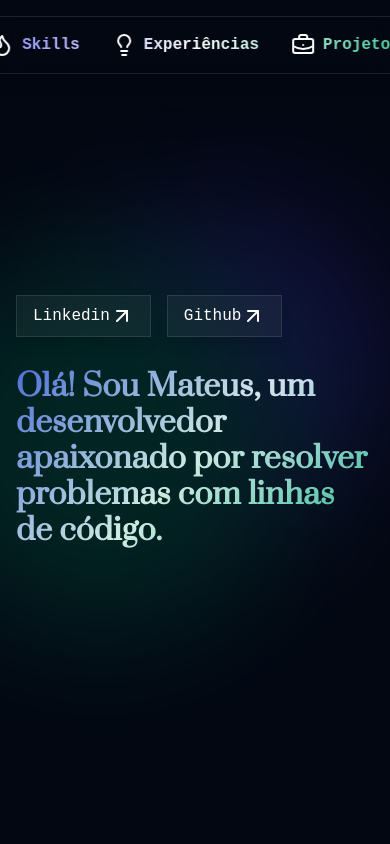
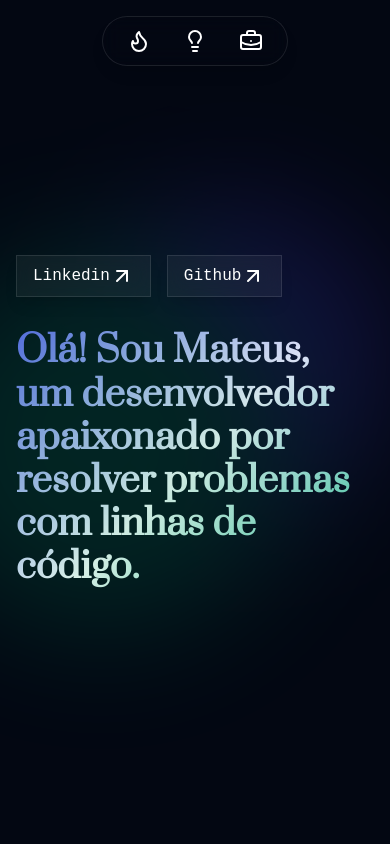
Before and after one commit to mtzdantas/web-portfolio, a React (Vite) app: page / in a window 390 px wide. Shown: the top 844 px of the page. Built offline with nearby package versions, Linux system fonts and the light colour scheme; a web font is replaced by a local one.

Commit message:
fit: melhorando responsividade para mobile

```diff
--- a/src/App.tsx
+++ b/src/App.tsx
@@ -1,4 +1,4 @@
-import { useState } from "react";
+import { useState, useEffect } from "react";
 import { motion, AnimatePresence } from "framer-motion";
 import LinkCard from "./components/LinkCard";
 import ScrollCard from "./components/ScrollCard";
@@ -15,6 +15,17 @@ interface Items {
 export default function App() {
   const defaultText ="Olá! Sou Mateus, um desenvolvedor apaixonado por resolver problemas com linhas de código.";
   const [texto, setTexto] = useState(defaultText);
+  const [isMobile, setIsMobile] = useState(false);
+
+  useEffect(() => {
+    const handleResize = () => {
+      setIsMobile(window.innerWidth <= 500);
+    };
+    handleResize();
+    window.addEventListener("resize", handleResize);
+
+    return () => window.removeEventListener("resize", handleResize);
+  }, []);
 
   const variants = {
     hidden: { opacity: 0, y: -20 },
@@ -36,7 +47,7 @@ export default function App() {
   return (
     <>
       {/* Navbar */}
-      <nav className="fixed w-fit top-4 left-1/2 -translate-x-1/2 z-50 flex glass-effect px-8 py-4 shadow-lg items-center gap-8 text-gradient rounded-full">
+      <nav className="fixed w-fit justify-center top-4 left-1/2 -translate-x-1/2 z-50 flex items-center glass-effect px-6 sm:px-8 py-3 sm:py-4 shadow-lg gap-8 text-gradient rounded-full">
         {navitens.map((item) => (
           <ScrollCard
             key={item.name}
@@ -46,7 +57,7 @@ export default function App() {
             setTexto={setTexto}
           >
             {item.icon}
-            {item.name}
+            {!isMobile && item.name}
           </ScrollCard>
         ))}
       </nav>
@@ -86,7 +97,7 @@ export default function App() {
                 exit="exit"
                 variants={variants}
                 transition={{ duration: 0.2 }}
-                className="font-bold text-3xl sm:text-4xl md:text-5xl lg:text-6xl xl:text-7xl"
+                className="font-bold text-4xl md:text-5xl lg:text-6xl xl:text-7xl"
               >
                 {texto}
               </motion.h1>
@@ -95,7 +106,6 @@ export default function App() {
         </div>
       </div>
 
-      <Projects />
     </>
   );
 }
```
